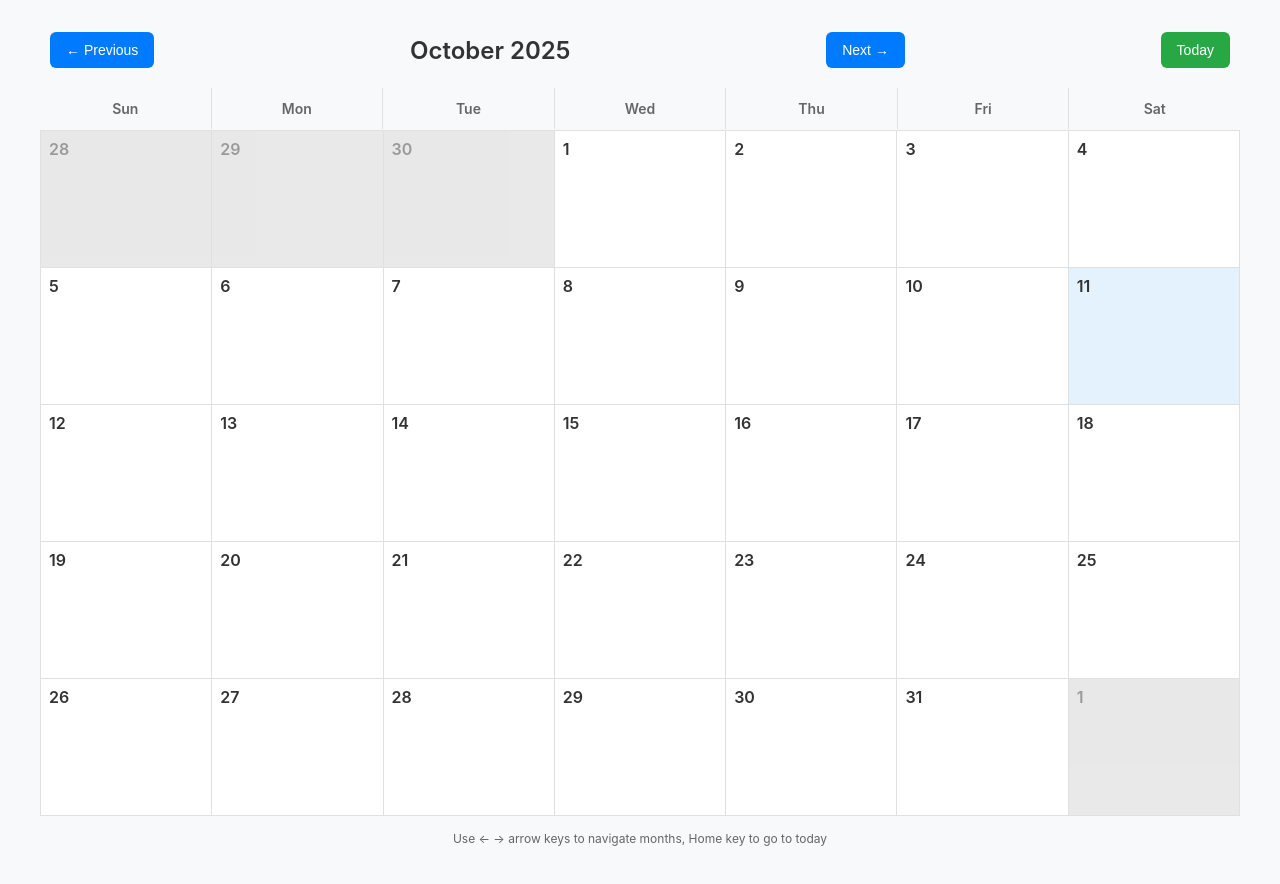
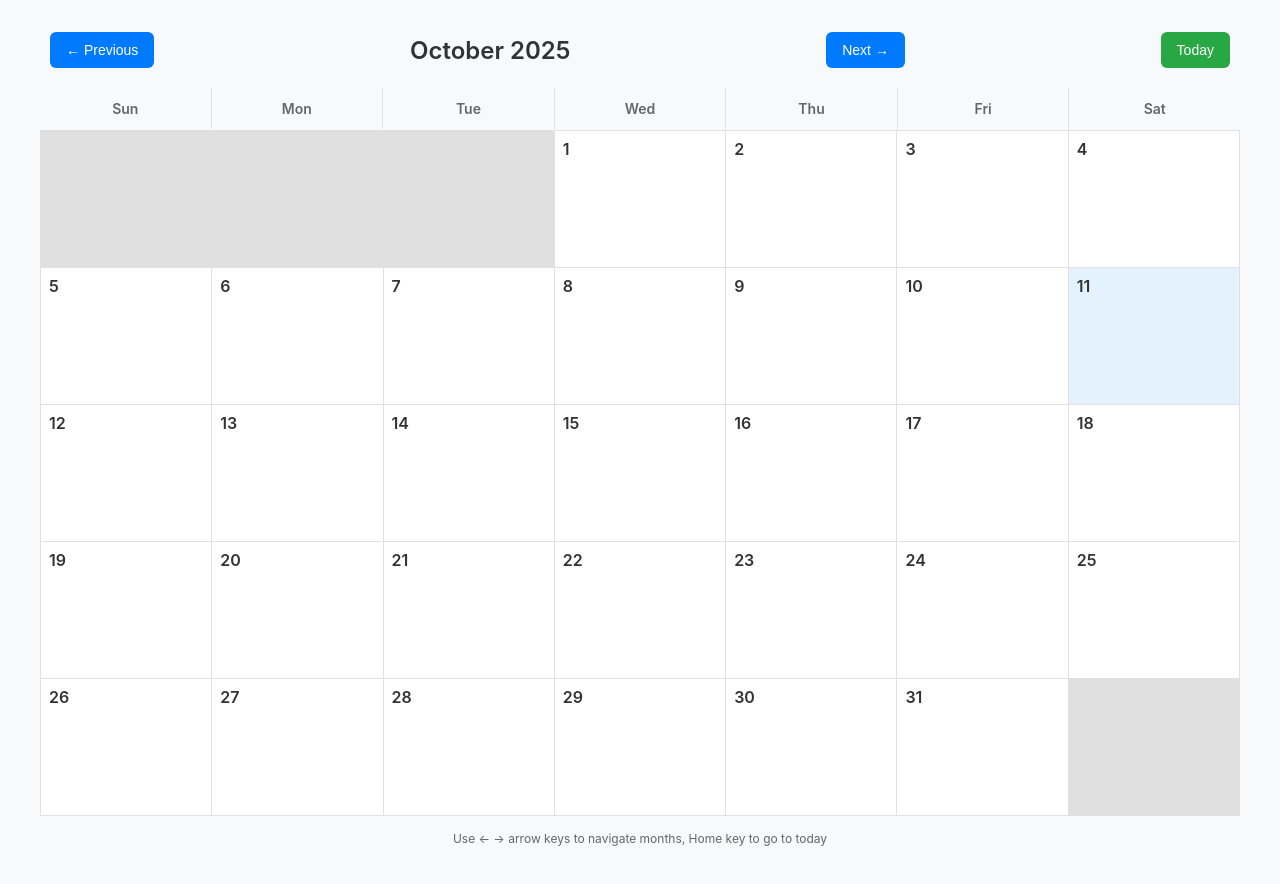
Before and after one commit to akbowen/ru-health-hack-2025, a React (Create React App) app in the folder schedule-calendar/: page / in a window 1280 px wide. Shown: the part 760-1644 px from the top of the page. Built offline with nearby package versions, Linux system fonts and the light colour scheme.

Commit message:
Keep month dates as given in spreadsheet

```diff
--- a/schedule-calendar/src/components/Calendar.css
+++ b/schedule-calendar/src/components/Calendar.css
@@ -167,13 +167,11 @@
   margin-top: 2px;
 }
 
-.calendar-day.other-month {
-  opacity: 0.4;
-  background: #f5f5f5;
-}
-
-.calendar-day.other-month:hover {
-  background: #f0f0f0;
+.calendar-day.blank-day {
+  background: transparent;
+  border: none;
+  box-shadow: none;
+  cursor: default;
 }
 
 .calendar-help {
--- a/schedule-calendar/src/components/Calendar.tsx
+++ b/schedule-calendar/src/components/Calendar.tsx
@@ -1,5 +1,5 @@
 import React, { useState, useMemo, useEffect } from 'react';
-import { format, startOfMonth, endOfMonth, eachDayOfInterval, isSameDay, isToday, startOfWeek, endOfWeek } from 'date-fns';
+import { format, startOfMonth, endOfMonth, eachDayOfInterval, isSameDay, isToday, getDay } from 'date-fns';
 import { ScheduleEntry, Provider, Site } from '../types/schedule';
 import './Calendar.css';
 
@@ -67,9 +67,16 @@ const Calendar: React.FC<CalendarProps> = ({
 
   const monthStart = startOfMonth(currentDate);
   const monthEnd = endOfMonth(currentDate);
-  const calendarStart = startOfWeek(monthStart);
-  const calendarEnd = endOfWeek(monthEnd);
-  const calendarDays = eachDayOfInterval({ start: calendarStart, end: calendarEnd });
+  // Days within the month only
+  const monthDays = eachDayOfInterval({ start: monthStart, end: monthEnd });
+  // Number of blanks before the 1st to align with weekday header (0=Sun..6=Sat)
+  const leadingBlanksCount = getDay(monthStart);
+  const leadingBlanks = Array.from({ length: leadingBlanksCount }, () => null as Date | null);
+  // Trailing blanks to complete the last week row
+  const totalCells = leadingBlanksCount + monthDays.length;
+  const trailingBlanksCount = (7 - (totalCells % 7)) % 7;
+  const trailingBlanks = Array.from({ length: trailingBlanksCount }, () => null as Date | null);
+  const calendarCells: Array<Date | null> = [...leadingBlanks, ...monthDays, ...trailingBlanks];
 
   const getSchedulesForDate = (date: Date) => {
     const daySchedules = filteredSchedules.filter(schedule => isSameDay(schedule.date, date));
@@ -214,15 +221,18 @@ const Calendar: React.FC<CalendarProps> = ({
       </div>
 
       <div className="calendar-grid">
-        {calendarDays.map(day => {
+        {calendarCells.map((cell, idx) => {
+          if (!cell) {
+            return <div key={`blank-${idx}`} className="calendar-day blank-day" />;
+          }
+          const day = cell;
           const daySchedules = getSchedulesForDate(day);
           const isCurrentDay = isToday(day);
-          const isInCurrentMonth = isCurrentMonth(day);
 
           return (
             <div
               key={day.toISOString()}
-              className={`calendar-day ${isCurrentDay ? 'today' : ''} ${daySchedules.length > 0 ? 'has-schedule' : ''} ${!isInCurrentMonth ? 'other-month' : ''}`}
+              className={`calendar-day ${isCurrentDay ? 'today' : ''} ${daySchedules.length > 0 ? 'has-schedule' : ''}`}
               onClick={() => onDateClick?.(day)}
             >
               <div className="day-number">
--- a/schedule-calendar/src/utils/scheduleParser.ts
+++ b/schedule-calendar/src/utils/scheduleParser.ts
@@ -90,10 +90,8 @@ const parseComplexScheduleData = (rawData: any[][]): ScheduleData => {
 
     if (!dayOfWeek || typeof dayNumber !== 'number') continue;
 
-    // Create a date based on the day number (October 2025)
-    const baseDate = new Date(2025, 9, 15); // October 15, 2025 as base (Wednesday)
-    const scheduleDate = new Date(baseDate);
-    scheduleDate.setDate(baseDate.getDate() + dayNumber - 1);
+  // Use the number in column B as the day of the month for October 2025
+  const scheduleDate = new Date(2025, 9, dayNumber);
 
     // Process each column (facility assignment)
     for (let colIndex = 2; colIndex < row.length && colIndex - 2 < facilitiesData.length; colIndex++) {
```
